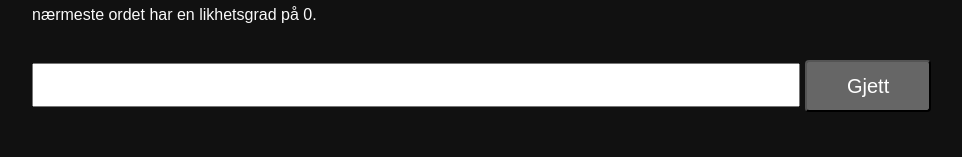
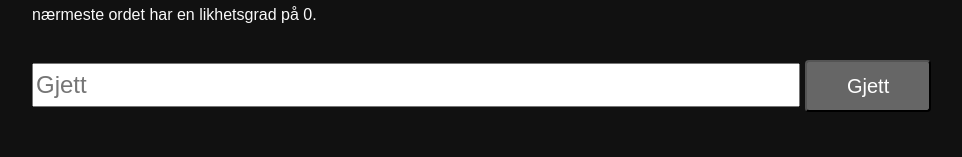
Before and after one commit to LBlend/normantle-frontend, a Svelte app: page / in a window 1280 px wide. Shown: the part 164-321 px from the top of the page, without its empty margins (156-1118 px from the left). Built offline with nearby package versions, Linux system fonts and the light colour scheme.

Commit message:
add placeholder text

```diff
--- a/src/Guess.svelte
+++ b/src/Guess.svelte
@@ -45,7 +45,7 @@
 
 <div id="guess">
     <form class="guessForm" on:submit|preventDefault={onWordSubmit}>
-        <input class="guessField" type="text" id="word" name="ord">
+        <input class="guessField" type="text" id="word" name="ord" placeholder="Gjett">
         <input class="guessButton" type="submit" value="Gjett">
     </form>
     <Result />
```
